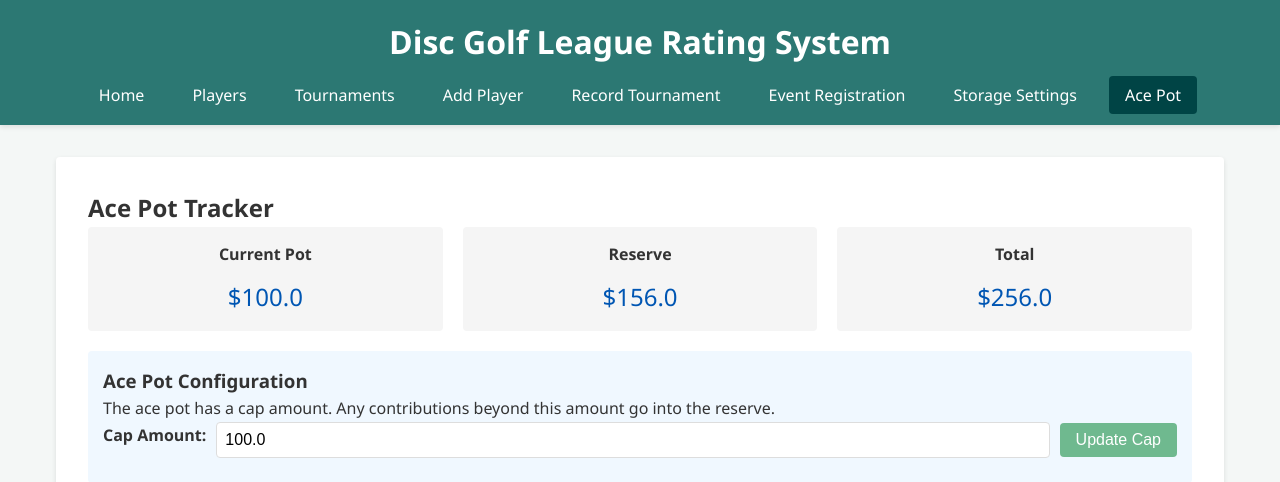
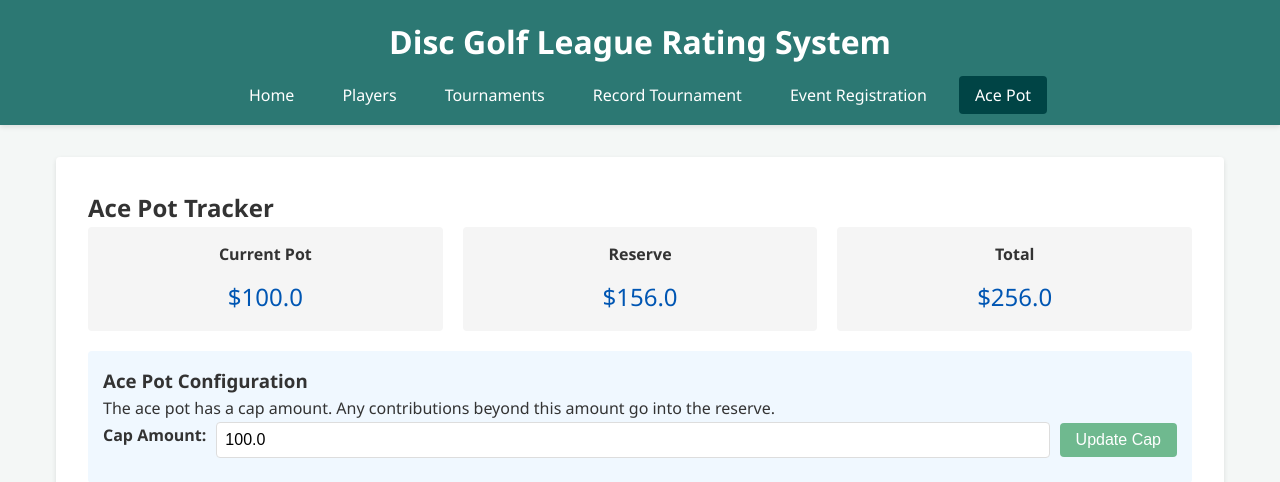
Before and after one commit to pdralston/dg_dubs_tournament_manager, a Flask app: page /ace_pot in a window 1280 px wide. Shown: the top 482 px of the page. Run offline with Flask 3, Linux system fonts and the light colour scheme; data comes from the database, SQL or seed files in the repository.

Commit message:
remove storage_settings from webApp

```diff
--- a/web_app/templates/base.html
+++ b/web_app/templates/base.html
@@ -15,10 +15,8 @@
                 <li><a href="{{ url_for('index') }}" {% if request.path == url_for('index') %}class="active"{% endif %}>Home</a></li>
                 <li><a href="{{ url_for('list_players') }}" {% if request.path == url_for('list_players') %}class="active"{% endif %}>Players</a></li>
                 <li><a href="{{ url_for('list_tournaments') }}" {% if request.path == url_for('list_tournaments') %}class="active"{% endif %}>Tournaments</a></li>
-                <li><a href="{{ url_for('add_player') }}" {% if request.path == url_for('add_player') %}class="active"{% endif %}>Add Player</a></li>
                 <li><a href="{{ url_for('record_tournament') }}" {% if request.path == url_for('record_tournament') %}class="active"{% endif %}>Record Tournament</a></li>
                 <li><a href="{{ url_for('event_registration') }}" {% if request.path == url_for('event_registration') %}class="active"{% endif %}>Event Registration</a></li>
-                <li><a href="{{ url_for('storage_settings') }}" {% if request.path == url_for('storage_settings') %}class="active"{% endif %}>Storage Settings</a></li>
                 <li><a href="{{ url_for('ace_pot') }}" {% if request.path == url_for('ace_pot') %}class="active"{% endif %}>Ace Pot</a></li>
             </ul>
         </nav>
```
